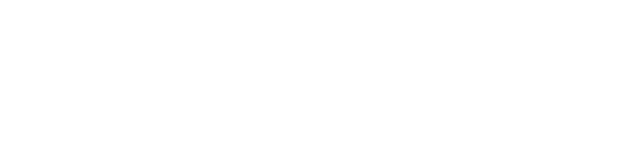
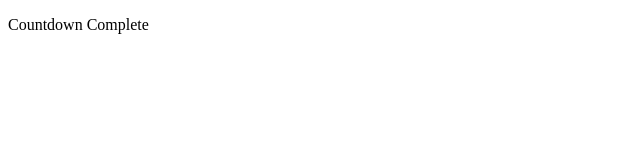
Before and after one commit to wtsaygers1/countdown-timer, a plain HTML site: page index.html in a window 1280 px wide. Shown: the whole page, without its empty margins (0-640 px from the left). Drawn offline with Linux system fonts and the light colour scheme; files that its build step writes are made by us from their sources.

Commit message:
functioning code

```diff
--- a/index.html
+++ b/index.html
@@ -6,6 +6,8 @@
             <link rel='stylesheet' href='style.css'>
     </head>
     <body>
-        <div id='timer'></div>
+        <p id='timer'></p>
+        <script src="/js/main.js"></script>
+
     </body>
 </html>
--- a/js/main.js
+++ b/js/main.js
@@ -0,0 +1,34 @@
+//create a future date when countdown complete var new Date and .getTime
+let countdownEnd = new Date("Feb 17, 2021 11:07:57").getTime();
+//create var with setInterval function and update time specified
+let update = setInterval(function() {
+//create var with the current date and time
+    let now = new Date().getTime();
+//create a var which holds distance from future date to current date
+    let timeGap = countdownEnd - now;
+//create vars with the calculations
+
+/*
+//calculate years
+    let years = Math.floor(timeGap / (1000 * 60 * 60 * 24 * 30.5 * 12));
+//calculate months
+    let months = Math.floor(timeGap / (1000 * 60 * 60 * 24 * 30.5));
+//calculate days
+    let days = Math.floor(timeGap / (1000 * 60 * 60 * 24));
+*/
+
+//calculate hours
+    let hours = Math.floor((timeGap % (1000 * 60 * 60 * 24)) / (1000 * 60 * 60));
+//calculate minutes
+    let minutes = Math.floor((timeGap % (1000 * 60 * 60)) / (1000 * 60));
+//calculate seconds
+    let seconds = Math.floor((timeGap % (1000 * 60)) / 1000);
+//output result document.getElementById('...').innerHTML = how I want countdown viewed
+    document.getElementById('timer').innerHTML = /*years + 'y ' + months + 'm ' + days + 'd ' +*/ hours + 'h ' + minutes + 'm ' + seconds + 's ';
+//set up If statement for when countdown timer ends at 0 --- clearInterval also
+    if (timeGap < 0) {
+//output result document.getElementById('...').innerHTML = some action when timer 0
+        clearInterval(update);
+        document.getElementById('timer').innerHTML = 'Countdown Complete';
+    }
+}, 1000);
```
